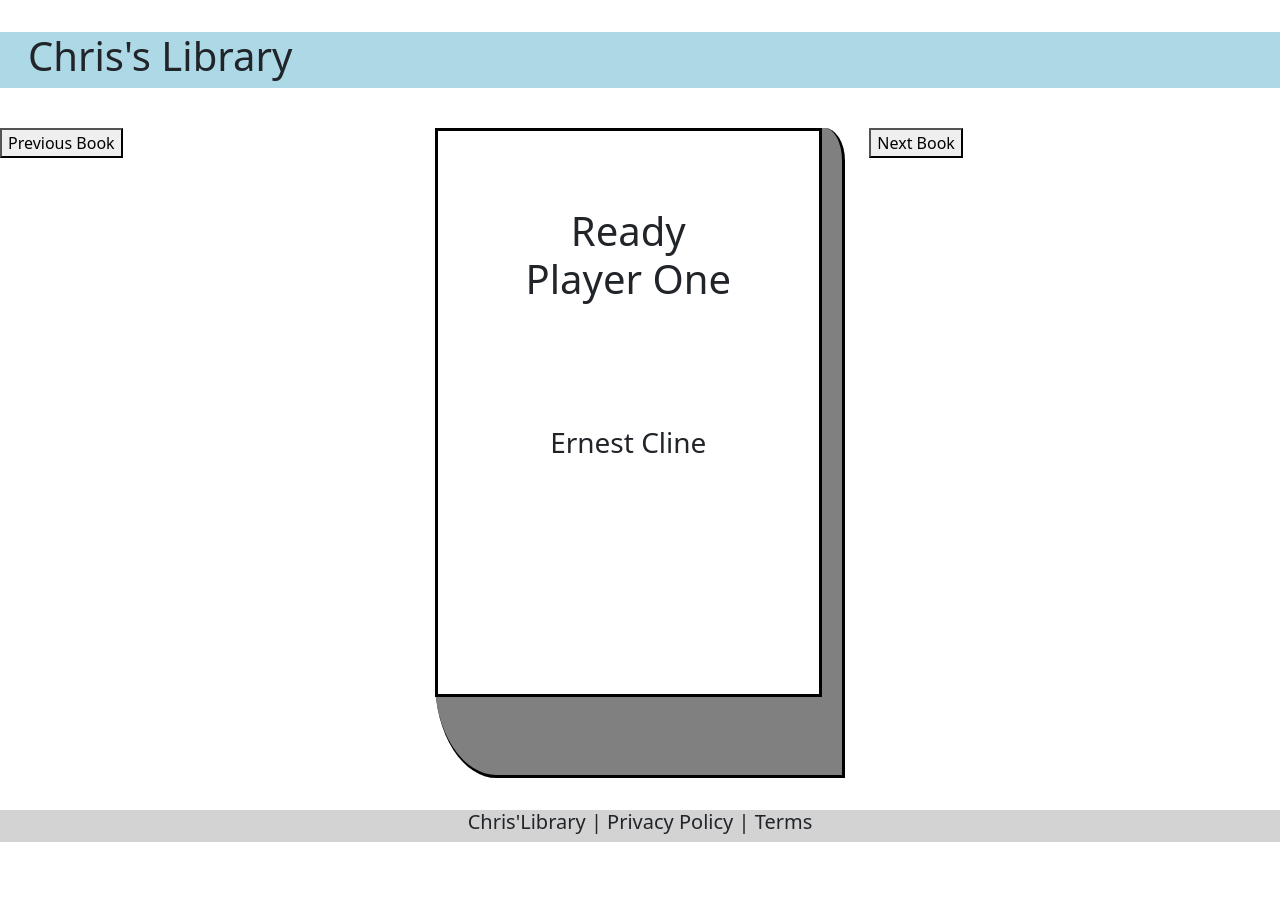
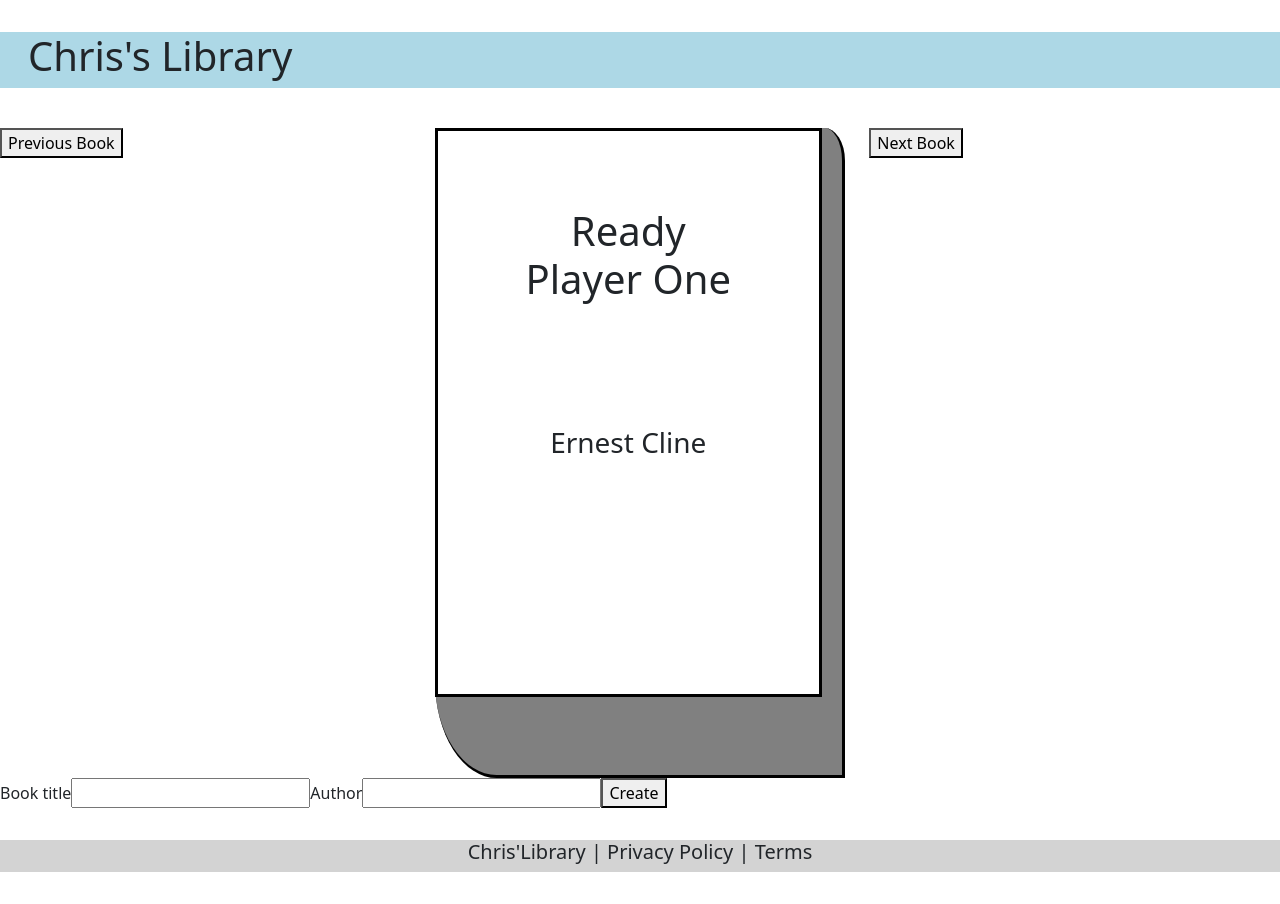
Before and after one commit to cmattox4846/DCCLibraryReactPorject, a React (Create React App) app: page / in a window 1280 px wide. Before the commit the page ends 874 px from the top, so only its background shows below. Built offline with nearby package versions, Linux system fonts and the light colour scheme.

Commit message:
added form to create new book

```diff
--- a/src/components/App.jsx
+++ b/src/components/App.jsx
@@ -3,6 +3,7 @@
 import TitleBar from './TitleBar/TitleBar';
 import BookViewer from './BookViewer/BookViewer';
 import Footer from './Footer/Footer';
+import BookCreator from './BookCreator/BookCreator';
 
 class App extends Component{
     constructor(props){
@@ -41,12 +42,20 @@
         });
     }
 
+    createBook =(newBook)=>{
+        console.log(newBook);
+        this.books.push(newBook);
+        this.setState({
+            bookNumber:this.books.length -1
+        })
+    }
     render(){
         return(
 
             <div className="container-fuild">
                 <TitleBar />
                 <BookViewer book = {this.books[this.state.bookNumber]} nextBook={this.goToNextBook} previousBook={this.goToPreviousBook}/>
+                <BookCreator createNewBook={this.createBook}/>
                 <Footer />
             </div>
         )
--- /dev/null
+++ b/src/components/BookCreator/BookCreator.jsx
@@ -0,0 +1,42 @@
+import React, { Component } from 'react';
+
+
+class BookCreator extends Component {
+    constructor(props) {
+        super(props);
+        this.state = {
+            title: "",
+            author:""
+         }
+    }
+
+    handleChange=(event)=>{
+        this.setState({
+            [event.target.name]:event.target.value,
+
+        });
+
+    }
+
+    handleSubmit=(event)=>{
+        event.preventDefault();
+        this.props.createNewBook(this.state)
+    }
+
+    render() {
+        return (
+            <form onSubmit={this.handleSubmit}>
+                <label>Book title</label>
+                <input name='title' onChange={this.handleChange} value={this.state.title}/>
+                <label>Author</label>
+                <input name="author" onChange={this.handleChange} value={this.state.author}/>
+                <button type="submit">Create</button>
+
+
+            </form>
+
+          );
+    }
+}
+
+export default BookCreator;
--- a/src/index.js
+++ b/src/index.js
@@ -4,6 +4,6 @@
 import "bootstrap/dist/css/bootstrap.css";
 
 
-const jsxElement = <h1>Our React Project</h1>
+
 
 ReactDOM.render(<App/>,  document.getElementById('root'));
```
Also changed, not shown: src/components/BookCreator/BookCreator.css (added).
